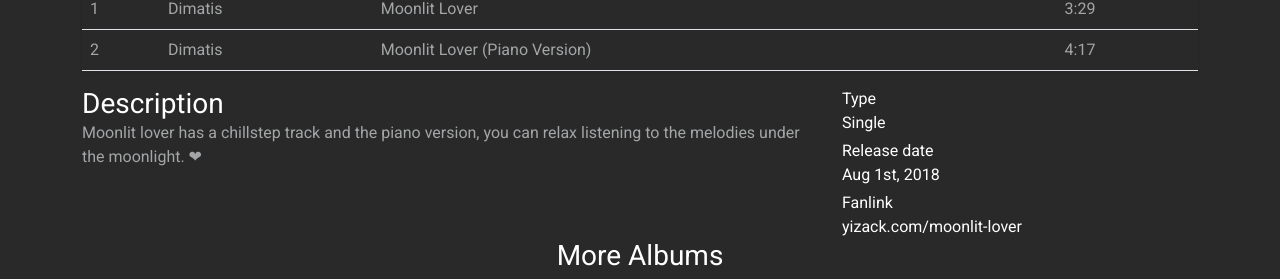
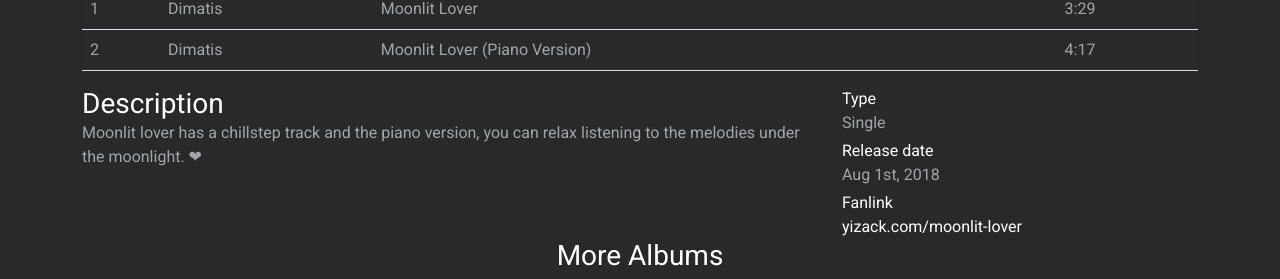
Before and after one commit to OlehBilozir/dimatis-website, a Jekyll site: the page built from album/moonlit-lover.md, in a window 1280 px wide. Shown: the part 604-883 px from the top of the page. Built offline with Jekyll 4.4.1, drawn with Linux system fonts in a browser that asks for light colours; nearby versions of some CDN libraries.

Commit message:
Update album-post.html

```diff
--- a/_layouts/album-post.html
+++ b/_layouts/album-post.html
@@ -70,9 +70,9 @@
             <div class="col-12 col-md-4">
               <div id="tags">
                 <div class="mb-0">Type</div>
-                <div class="mb-1">{{ album.type }}</div>
+                <div class="mb-1 text-secondary">{{ album.type }}</div>
                 <div class="mb-0">Release date</div>
-                <div class="mb-1" itemprop="datePublished" content="{{ album.date | date: '%Y-%m-%d' }}">{{ album.date | date_to_string: "ordinal", "US" }}</div>
+                <div class="mb-1 text-secondary" itemprop="datePublished" content="{{ album.date | date: '%Y-%m-%d' }}">{{ album.date | date_to_string: "ordinal", "US" }}</div>
                 <div class="mb-0">Fanlink</div>
                 <a href="https://yizack.com/{{ album.cover }}">yizack.com/{{ album.cover }}</a>
               </div>
```
